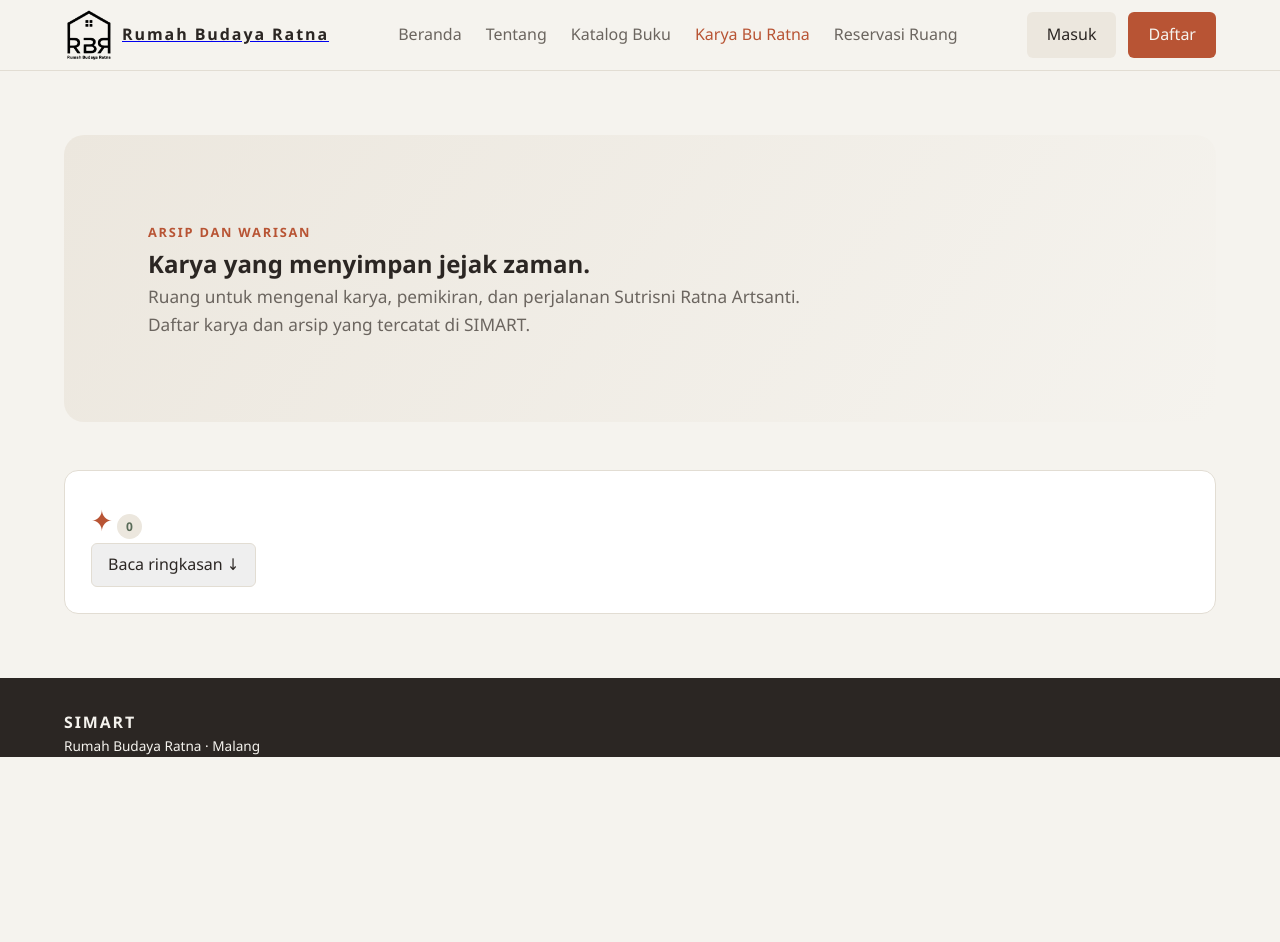
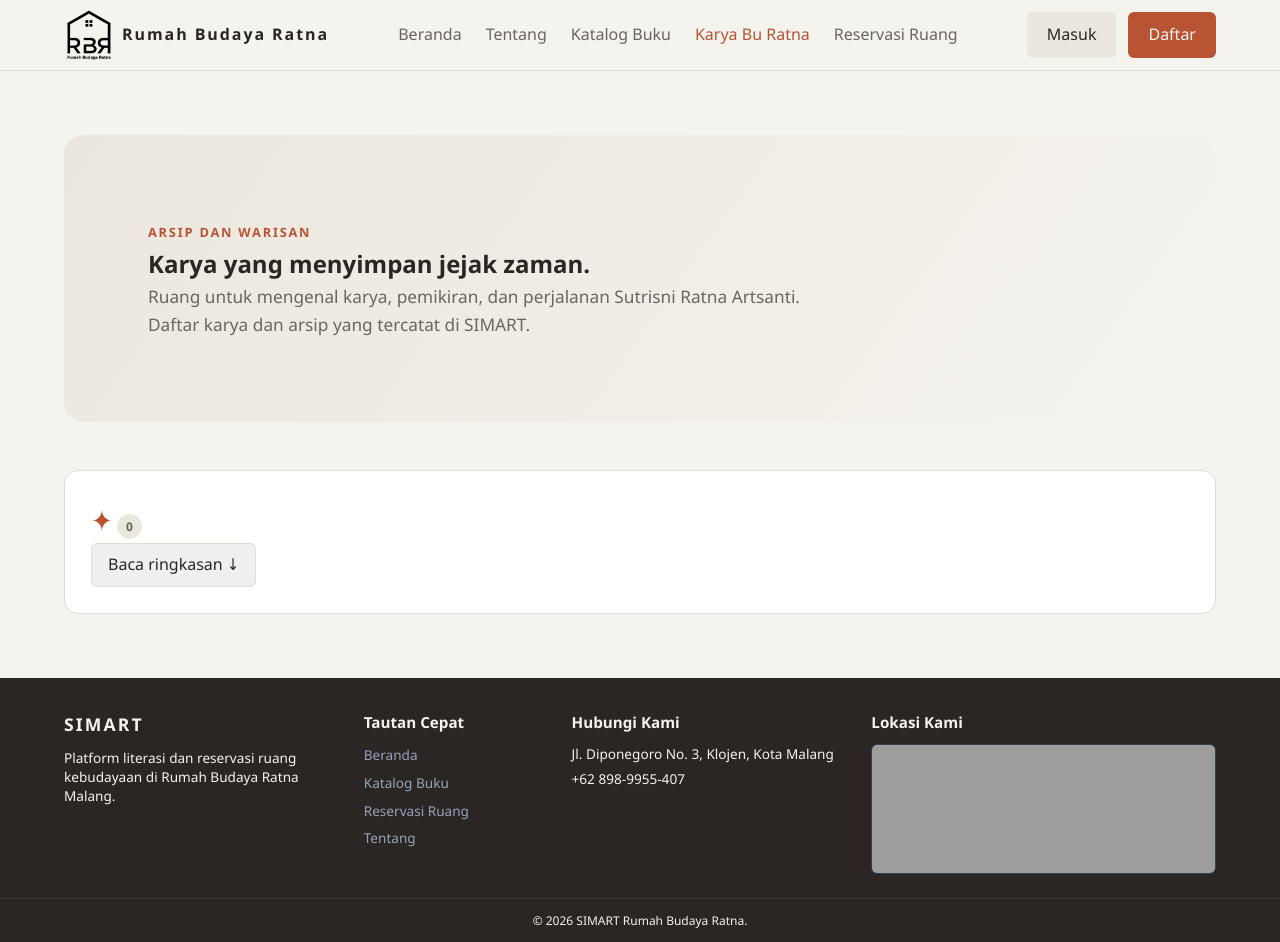
Before and after one commit to PBLRBR/RBR, a PHP site: page /karya.php in a window 1280 px wide. Before the commit the page ends 757 px from the top, so only its background shows below. Run offline with PHP 8.4, Linux system fonts and the light colour scheme; data that the repository does not hold is empty; some libraries are stand-ins or nearby versions; grey boxes are pictures that could not be loaded.

Commit message:
Merapikan FrontEnd

```diff
--- /dev/null
+++ b/public/_footer.php
@@ -0,0 +1,29 @@
+<footer class="footer">
+    <div class="container footer-container">
+        <div class="footer-col brand-col">
+            <h3>SIMART</h3>
+            <p>Platform literasi dan reservasi ruang kebudayaan di Rumah Budaya Ratna Malang.</p>
+        </div>
+        <div class="footer-col">
+            <h4>Tautan Cepat</h4>
+            <ul>
+                <li><a href="/">Beranda</a></li>
+                <li><a href="/katalog.php">Katalog Buku</a></li>
+                <li><a href="/reservasi.php">Reservasi Ruang</a></li>
+                <li><a href="/tentang.php">Tentang</a></li>
+            </ul>
+        </div>
+        <div class="footer-col">
+            <h4>Hubungi Kami</h4>
+            <p>Jl. Diponegoro No. 3, Klojen, Kota Malang</p>
+            <p>+62 898-9955-407</p>
+        </div>
+        <div class="footer-col map-col">
+            <h4>Lokasi Kami</h4>
+            <div class="map-wrapper">
+                <iframe src="https://www.google.com/maps/embed?pb=!1m18!1m12!1m3!1d3375.373829808816!2d112.63107834774493!3d-7.970008297222715!2m3!1f0!2f0!3f0!3m2!1i1024!2i768!4f13.1!3m3!1m2!1s0x2dd6290052a77475%3A0xa948270dfe439e48!2sRumah%20Budaya%20Ratna!5e0!3m2!1sen!2sid!4v1790146759693!5m2!1sen!2sid" allowfullscreen loading="lazy" title="Lokasi Rumah Budaya Ratna"></iframe>
+            </div>
+        </div>
+    </div>
+    <div class="footer-bottom"><p>&copy; 2026 SIMART Rumah Budaya Ratna.</p></div>
+</footer>
--- a/public/css/style.css
+++ b/public/css/style.css
@@ -82,6 +82,7 @@ body {
   align-items: center;
   gap: 8px;
   font-weight: bold;
+  text-decoration: none;
 }
 
 .logo-badge {
--- a/public/detail-buku.php
+++ b/public/detail-buku.php
@@ -70,7 +70,7 @@ $pageTitle = $judul . ' | SIMART';
     </main>
 
     <!-- footer -->
-    <footer class="footer"><div class="container"><h3>SIMART</h3><p>Rumah Budaya Ratna · Malang</p></div></footer>
+    <?php require __DIR__ . '/_footer.php'; ?>
     <script src="/js/main.js"></script>
 </body>
 </html>
--- a/public/infoevent.php
+++ b/public/infoevent.php
@@ -64,7 +64,7 @@ $events = [
     </main>
 
     <!-- footer -->
-    <footer class="footer"><div class="container"><h3>SIMART</h3><p>Rumah Budaya Ratna · Malang</p></div></footer>
+    <?php require __DIR__ . '/_footer.php'; ?>
     <script src="/js/main.js"></script>
 </body>
 </html>
--- a/public/karya.php
+++ b/public/karya.php
@@ -59,7 +59,7 @@ foreach ($rows as $r) $karya[] = [$r['kategori'], $r['judul_karya'], $r['deskrip
     </main>
 
     <!-- footer -->
-    <footer class="footer"><div class="container"><h3>SIMART</h3><p>Rumah Budaya Ratna · Malang</p></div></footer>
+    <?php require __DIR__ . '/_footer.php'; ?>
     <script src="/js/main.js"></script>
 </body>
 </html>
--- a/public/katalog.php
+++ b/public/katalog.php
@@ -96,7 +96,7 @@ $categories = array_unique(array_column($books, 2));
     </main>
 
     <!-- footer -->
-    <footer class="footer"><div class="container"><h3>SIMART</h3><p>Rumah Budaya Ratna · Malang</p></div></footer>
+    <?php require __DIR__ . '/_footer.php'; ?>
     <script src="/js/main.js"></script>
 </body>
 </html>
--- a/public/kunjungan.php
+++ b/public/kunjungan.php
@@ -36,6 +36,6 @@ $pageTitle = 'Buku Tamu | SIMART';
         <p class="subtitle" style="margin-top:18px">Data digunakan untuk pencatatan kunjungan. Mohon hanya mengisi untuk kunjungan yang benar-benar dilakukan.</p>
     </div>
 </main>
-<footer class="footer"><div class="container"><h3>SIMART</h3><p>Rumah Budaya Ratna · Malang</p></div></footer>
+<?php require __DIR__ . '/_footer.php'; ?>
 <script src="/js/api.js"></script><script src="/js/main.js"></script><script src="/js/kunjungan.js"></script><script src="/js/phone-validation.js"></script>
 </body></html>
--- a/public/lupa-password.php
+++ b/public/lupa-password.php
@@ -27,6 +27,7 @@ $pageTitle = 'Lupa Password | SIMART';
         </form>
         <p class="margin-top-30"><a href="/?auth=login">Kembali ke halaman masuk</a></p>
     </main>
+    <?php require __DIR__ . '/_footer.php'; ?>
     <script src="/js/api.js"></script>
     <script src="/js/main.js"></script>
     <script src="/js/password.js"></script>
--- a/public/profil.php
+++ b/public/profil.php
@@ -81,7 +81,7 @@ if (!$profile) { http_response_code(404); exit('Akun tidak ditemukan.'); }
     </main>
 
     <!-- footer -->
-    <footer class="footer"><div class="container"><h3>SIMART</h3><p>Rumah Budaya Ratna · Malang</p></div></footer>
+    <?php require __DIR__ . '/_footer.php'; ?>
     <script src="/js/api.js"></script>
     <script src="/js/main.js"></script>
 </body>
--- a/public/reservasi.php
+++ b/public/reservasi.php
@@ -106,7 +106,7 @@ $rooms = $pdo->query("SELECT id_tempat, nama_tempat, kapasitas FROM tempat WHERE
     </main>
 
     <!-- footer -->
-    <footer class="footer"><div class="container"><h3>SIMART</h3><p>Rumah Budaya Ratna · Malang</p></div></footer>
+    <?php require __DIR__ . '/_footer.php'; ?>
     <script src="/js/api.js"></script>
     <script src="/js/main.js"></script>
     <script src="/js/reservasi.js"></script>
--- a/public/reset-password.php
+++ b/public/reset-password.php
@@ -24,6 +24,7 @@ $pageTitle = 'Reset Password | SIMART';
         </form>
         <p class="margin-top-30"><a href="/?auth=login">Kembali ke halaman masuk</a></p>
     </main>
+    <?php require __DIR__ . '/_footer.php'; ?>
     <script src="/js/api.js"></script>
     <script src="/js/main.js"></script>
     <script src="/js/password.js"></script>
--- a/public/riwayat.php
+++ b/public/riwayat.php
@@ -65,7 +65,7 @@ $badges = ['disetujui' => 'badge-success', 'ditolak' => 'badge-danger', 'menungg
     </main>
 
     <!-- footer -->
-    <footer class="footer"><div class="container"><h3>SIMART</h3><p>Rumah Budaya Ratna · Malang</p></div></footer>
+    <?php require __DIR__ . '/_footer.php'; ?>
     <script src="/js/api.js"></script>
     <script src="/js/main.js"></script>
 </body>
--- a/public/tentang.php
+++ b/public/tentang.php
@@ -82,7 +82,7 @@ $values = [
     </main>
 
     <!-- footer -->
-    <footer class="footer"><div class="container"><h3>SIMART</h3><p>Rumah Budaya Ratna · Malang</p></div></footer>
+    <?php require __DIR__ . '/_footer.php'; ?>
     <script src="/js/main.js"></script>
 </body>
 </html>
```
Also changed, not shown: public/index.php (+1 -31 lines).
